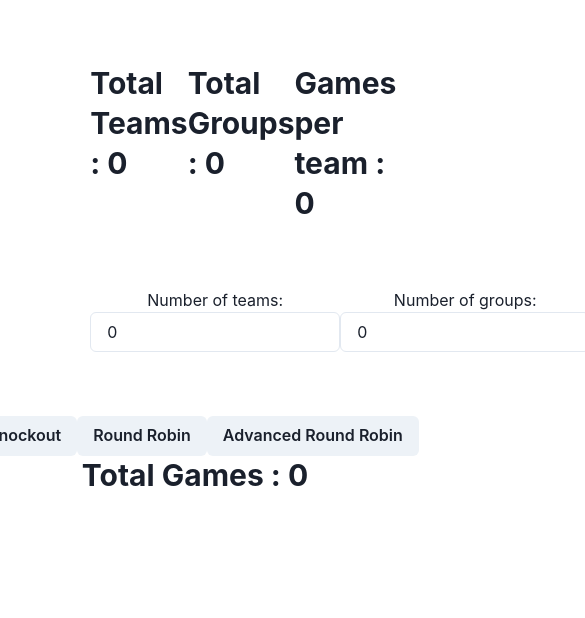
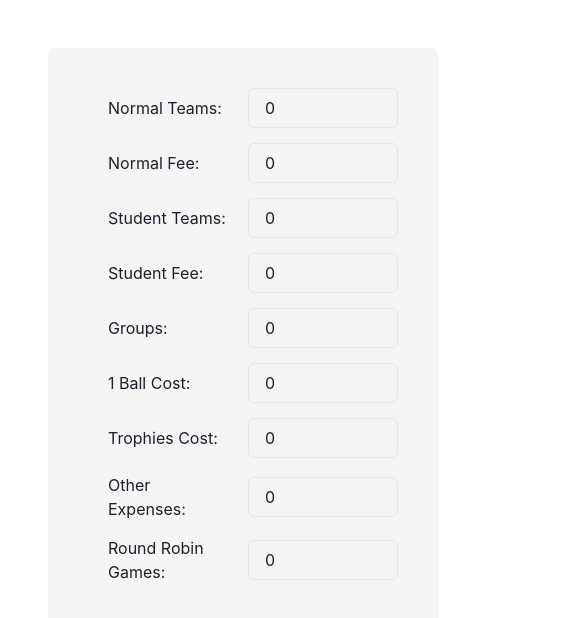
Before and after one commit to mihir254/Matches, a Next.js app: page / in a window 390 px wide. Shown: the top 618 px of the page, 585 px wide, since content can reach past the window. Built offline with nearby package versions, Linux system fonts and the light colour scheme.

Commit message:
responsive left

```diff
--- a/src/pages/index.tsx
+++ b/src/pages/index.tsx
@@ -1,88 +1,108 @@
 import { Button, Flex, Heading, Input, Text } from "@chakra-ui/react";
 import { Inter } from "next/font/google";
 import { ChangeEvent, useState } from "react";
+import Method from "./method";
 
 const inter = Inter({ subsets: ["latin"] });
 
 const Home = () => {
+	const [fee, setFee] = useState <number> (0);
+	const [studentFee, setStudentFee] = useState <number> (0);
 	const [teams, setTeams] = useState <number> (0);
+	const [studentTeams, setStudentTeams] = useState <number> (0);
 	const [groups, setGroups] = useState <number> (0);
 	const [minGames, setMinGames] = useState <number> (0);
-	const [totalGames, setTotalGames] = useState <number> (0);
-
-	const knockout = () => {
-		let matches: number = 0;
-		let stages: number = 0;
-		let participatingTeams = teams;
-		while (participatingTeams > 1) {
-			if (participatingTeams % 2 === 1) {
-				participatingTeams -= 1;
-			}
-			stages += 1;
-			matches += Math.floor(participatingTeams / 2);
-			participatingTeams /= 2;
-		}
-		setTotalGames(matches);
-	}
-
-	const roundRobin = () => {
-		const extraTeams: number = teams % groups;
-		const teamsPerGroup: number = Math.floor(teams / groups);
-		const groupStageGames: number = (teamsPerGroup * (teamsPerGroup - 1) / 2) * groups;
-		const extraGames: number = extraTeams * teamsPerGroup;
-		const totalGroupStage: number = groupStageGames + extraGames;
-		const semiFinal: number = 2, final: number = 1;
-		setTotalGames(totalGroupStage + semiFinal + final);
-	}
-
-	const advancedRoundRobin = () => {
-		const extraTeams: number = teams % groups;
-		const teamsPerGroup: number = Math.floor(teams / groups);
-		let matches: number = 0;
-		for (let i: number = 0; i < extraTeams; i++) {
-			const totalTeams: number = teamsPerGroup + 1;
-			matches += Math.floor((totalTeams * minGames) / 2);
-		}
-		for (let i: number = 0; i < (groups - extraTeams); i++) {
-			matches += Math.floor((teamsPerGroup * minGames) / 2);
-		}
-		const semiFinal: number = 2, final: number = 1;
-		setTotalGames(matches + semiFinal + final);
-	}
+	const [ballCost, setBallCost] = useState <number> (0);
+	const [trophyCost, setTrophyCost] = useState <number> (0);
+	const [otherExpenses, setOtherExpenses] = useState <number> (0);
 
 	return (
-		<Flex direction={"column"} minH={"100vh"} alignItems={"center"} p={16}>
-			<Flex width={"80%"} justifyContent={"space-evenly"}>
-				<Heading>Total Teams : { teams }</Heading>
-				<Heading>Total Groups : { groups }</Heading>
-				<Heading>Games per team : { minGames }</Heading>
-			</Flex>
-			<Flex width={"80%"} my={16} justifyContent={"space-evenly"}>
-				<Flex alignItems={"center"} direction={"column"}>
-					<Text mx={5}>Number of teams: </Text>
-					<Input width={"250px"} value={teams} onChange={(event: ChangeEvent<HTMLInputElement>) => setTeams(Number(event.target.value))}/>
+		<Flex p={12} justifyContent={"space-evenly"}>
+			<Flex id="form" direction={"column"} bgColor="whitesmoke" rounded={"md"} p={10}
+				gap={"15px"} shadow={"sm"} justifyContent={"center"}>
+				<Flex alignItems={"center"}>
+					<Text width={"120px"} mx={5}>Normal Teams: </Text>
+					<Input type="number" width={"150px"} value={teams} onChange={(event: ChangeEvent<HTMLInputElement>) => setTeams(Number(event.target.value))}/>
 				</Flex>
-				<Flex alignItems={"center"} direction={"column"}>
-					<Text mx={5}>Number of groups: </Text>
-					<Input width={"250px"} value={groups} onChange={(event: ChangeEvent<HTMLInputElement>) => setGroups(Number(event.target.value))}/>
+				<Flex alignItems={"center"}>
+					<Text width={"120px"} mx={5}>Normal Fee: </Text>
+					<Input type="number" width={"150px"} value={fee} onChange={(event: ChangeEvent<HTMLInputElement>) => setFee(Number(event.target.value))}/>
 				</Flex>
-				<Flex alignItems={"center"} direction={"column"}>
-					<Text mx={5}>Games per team: </Text>
-					<Input width={"250px"} value={minGames} onChange={(event: ChangeEvent<HTMLInputElement>) => setMinGames(Number(event.target.value))}/>
+				<Flex alignItems={"center"}>
+					<Text width={"120px"} mx={5}>Student Teams: </Text>
+					<Input type="number" width={"150px"} value={studentTeams} onChange={(event: ChangeEvent<HTMLInputElement>) => setStudentTeams(Number(event.target.value))}/>
+				</Flex>
+				<Flex alignItems={"center"}>
+					<Text width={"120px"} mx={5}>Student Fee: </Text>
+					<Input type="number" width={"150px"} value={studentFee} onChange={(event: ChangeEvent<HTMLInputElement>) => setStudentFee(Number(event.target.value))}/>
+				</Flex>
+				<Flex alignItems={"center"}>
+					<Text width={"120px"} mx={5}>Groups: </Text>
+					<Input type="number" width={"150px"} value={groups} onChange={(event: ChangeEvent<HTMLInputElement>) => setGroups(Number(event.target.value))}/>
+				</Flex>
+				<Flex alignItems={"center"}>
+					<Text width={"120px"} mx={5}>1 Ball Cost: </Text>
+					<Input type="number" width={"150px"} value={ballCost} onChange={(event: ChangeEvent<HTMLInputElement>) => setBallCost(Number(event.target.value))}/>
+				</Flex>
+				<Flex alignItems={"center"}>
+					<Text width={"120px"} mx={5}>Trophies Cost: </Text>
+					<Input type="number" width={"150px"} value={trophyCost} onChange={(event: ChangeEvent<HTMLInputElement>) => setTrophyCost(Number(event.target.value))}/>
+				</Flex>
+				<Flex alignItems={"center"}>
+					<Text width={"120px"} mx={5}>Other Expenses: </Text>
+					<Input type="number" width={"150px"} value={otherExpenses} onChange={(event: ChangeEvent<HTMLInputElement>) => setOtherExpenses(Number(event.target.value))}/>
+				</Flex>
+				<Flex alignItems={"center"}>
+					<Text width={"120px"} mx={5}>Round Robin Games: </Text>
+					<Input type="number" width={"150px"} value={minGames} onChange={(event: ChangeEvent<HTMLInputElement>) => setMinGames(Number(event.target.value))}/>
 				</Flex>
 			</Flex>
-			<Flex>
-				<Button onClick={knockout}>
-					<Text>Knockout</Text>
-				</Button>
-				<Button onClick={roundRobin}>
-					<Text>Round Robin</Text>
-				</Button>
-				<Button onClick={advancedRoundRobin}>
-					<Text>Advanced Round Robin</Text>
-				</Button>
+			<Flex gap={"20px"} display={teams + studentTeams > 3 ? "flex" : "none"}>
+				<Flex bgColor="whitesmoke" rounded={"md"} p={10} shadow={"sm"} direction={"column"} gap={"30px"}>
+					<Heading size={"md"} color={"transparent"}>COLUMNS</Heading>
+					<Flex direction={"column"} gap={"20px"} alignItems={"center"}>
+						<Text>TEAMS</Text>
+						<Text>GROUPS</Text>
+						<Text>MIN. MATCH PER TEAM</Text>
+						<Text>GROUP STAGE MATCHES</Text>
+						<Text>TOTAL MATCHES</Text>
+						<Text>TOTAL TIME</Text>
+						<Text>BALLS REQUIRED</Text>
+						<Text>EXTRA BALLS</Text>
+						<Text>PRICE PER BALL</Text>
+						<Text>TOTAL COST OF BALLS</Text>
+						<Text>COST FOR TROPHIES</Text>
+						<Text>OTHER EXPENSES</Text>
+						<Text>TOTAL SPENT</Text>
+						<Text>TOTAL COLLECTION</Text>
+						<Text>AMOUNT SAVED</Text>
+					</Flex>
+				</Flex>
+				<Method
+					name="KNOCKOUT"
+					teams={teams}
+					studentTeams={studentTeams}
+					fees={fee}
+					studentFees={studentFee}
+					groups={groups}
+					minGames={minGames}
+					ballCost={ballCost}
+					trophyCost={trophyCost}
+					misc={otherExpenses}
+				/>
+				<Method
+					name="ROUND ROBIN"
+					teams={teams}
+					studentTeams={studentTeams}
+					fees={fee}
+					studentFees={studentFee}
+					groups={groups}
+					minGames={minGames}
+					ballCost={ballCost}
+					trophyCost={trophyCost}
+					misc={otherExpenses}
+				/>
 			</Flex>
-			<Heading>Total Games : { totalGames }</Heading>
 		</Flex>
 	);
 }
--- /dev/null
+++ b/src/pages/method.tsx
@@ -0,0 +1,106 @@
+import { Flex, Heading, Text } from '@chakra-ui/react';
+import React, { useEffect, useState } from 'react'
+
+type PropType = {
+    name: string,
+    teams: number,
+    studentTeams: number,
+    fees: number,
+    studentFees: number,
+    groups: number,
+    minGames: number,
+    ballCost: number,
+    trophyCost: number,
+    misc: number,
+}
+
+const Method = (props: PropType) => {
+    const { name, teams, studentTeams, fees, studentFees, groups, minGames, ballCost, trophyCost, misc } = props;
+	const [minMatches, setMinMatches] = useState <number> (0);
+	const [totalGames, setTotalGames] = useState <number> (0);
+
+    useEffect(() => {
+        if (name.toLowerCase() === "knockout") {
+            knockout();
+        } else if (name.toLowerCase() === "round robin") {
+            if (minGames !== 0) {
+                advancedRoundRobin();
+            } else {
+                roundRobin();
+            }
+        }
+    }, [teams, fees, groups, minGames]);
+
+	const knockout = () => {
+		let matches: number = 0;
+		let stages: number = 0;
+		let participatingTeams = teams + studentTeams;
+		while (participatingTeams > 1) {
+			if (participatingTeams % 2 === 1) {
+				participatingTeams -= 1;
+			}
+			stages += 1;
+			matches += Math.floor(participatingTeams / 2);
+			participatingTeams /= 2;
+		}
+        setMinMatches(Math.min(1, participatingTeams));
+		setTotalGames(matches);
+	}
+
+	const roundRobin = () => {
+        let grps = groups || 1;
+        let totTeams = teams + studentTeams;
+		const extraTeams: number = teams % grps;
+		const teamsPerGroup: number = Math.floor(totTeams / grps);
+		const groupStageGames: number = (teamsPerGroup * (teamsPerGroup - 1) / 2) * grps;
+		const extraGames: number = extraTeams * teamsPerGroup;
+		const totalGroupStage: number = groupStageGames + extraGames;
+		const semiFinal: number = 2, final: number = 1;
+        setMinMatches(teamsPerGroup - 1);
+		setTotalGames(totalGroupStage + semiFinal + final);
+	}
+
+	const advancedRoundRobin = () => {
+        let grps = groups || 1;
+        let totTeams = teams + studentTeams;
+		const extraTeams: number = totTeams % grps;
+		const teamsPerGroup: number = Math.floor(totTeams / grps);
+		let matches: number = 0;
+		for (let i: number = 0; i < extraTeams; i++) {
+			const totalTeams: number = teamsPerGroup + 1;
+			matches += Math.floor((totalTeams * minGames) / 2);
+		}
+		for (let i: number = 0; i < (grps - extraTeams); i++) {
+			matches += Math.floor((teamsPerGroup * minGames) / 2);
+		}
+		const semiFinal: number = 2, final: number = 1;
+        setMinMatches(minGames);
+		setTotalGames(matches + semiFinal + final);
+	}
+
+    return (
+        <Flex bgColor="whitesmoke" rounded={"md"} p={10} shadow={"sm"} direction={"column"}
+        gap={"30px"} color={minGames !== 0 && name.toLowerCase() === "knockout" ? "lightgray" : "black"}>
+            <Heading size={"md"}>{ minGames !== 0 && name.toLowerCase() === "round robin" ? "ALTERED RR" : name }</Heading>
+            <Flex direction={"column"} gap={"20px"} alignItems={"center"}>
+                <Text>{ teams + studentTeams }</Text>
+                <Text>{ groups }</Text>
+                <Text>{ minMatches }</Text>
+                <Text>{ name.toLowerCase() === "knockout" ? 0 : totalGames - 3 }</Text>
+                <Text>{ totalGames }</Text>
+                <Text>{ totalGames * 1.5 || 0 } hrs</Text>
+                <Text>{ totalGames * 2 }</Text>
+                <Text>{ Math.min(totalGames, 10) }</Text>
+                <Text>${ ballCost }</Text>
+                <Text>${ ballCost * (totalGames * 2 + Math.min(totalGames, 10)) }</Text>
+                <Text>${ trophyCost }</Text>
+                <Text>${ misc }</Text>
+                <Text>${ ballCost * (totalGames * 2 + Math.min(totalGames, 10)) + trophyCost + misc }</Text>
+                <Text>${ fees * teams + studentFees * studentTeams }</Text>
+                <Text>${ fees * teams + studentFees * studentTeams - ballCost * (totalGames * 2 + Math.min(totalGames, 10)) - trophyCost - misc }</Text>
+            </Flex>
+        </Flex>
+    )
+}
+
+export default Method;
```
